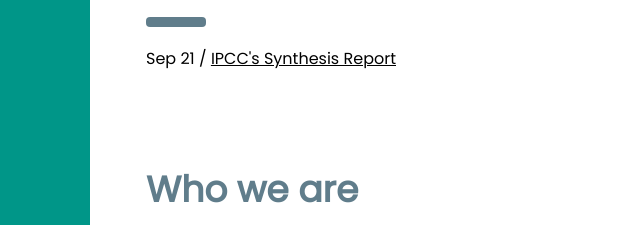
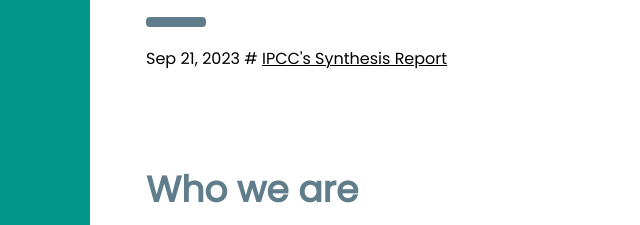
Before and after one commit to greenfinancelab/greenfinancelab.github.io, a plain HTML site: page index.html in a window 1280 px wide. Shown: the part 348-573 px from the top of the page, 210-850 px from the left. Drawn offline with nearby package versions, Linux system fonts and the light colour scheme.

Commit message:
Update index.html

```diff
--- a/index.html
+++ b/index.html
@@ -52,7 +52,7 @@ body {font-size:16px;}
   <div class="w3-container" id="news">
     <h2 class="w3-xxlarge w3-text-blue-grey" style="margin-top:75px"><b>What's new</b></h2>
     <hr style="width:50px;border:5px solid" class="w3-round w3-text-blue-grey">
-    <p>Sep 21 / <a href="https://www.ipcc.ch/report/ar6/syr/">IPCC's Synthesis Report</a></p>
+    <p>Sep 21, 2023 # <a href="https://www.ipcc.ch/report/ar6/syr/">IPCC's Synthesis Report</a></p>
   </div>
 
   <!-- Who we are -->
```
